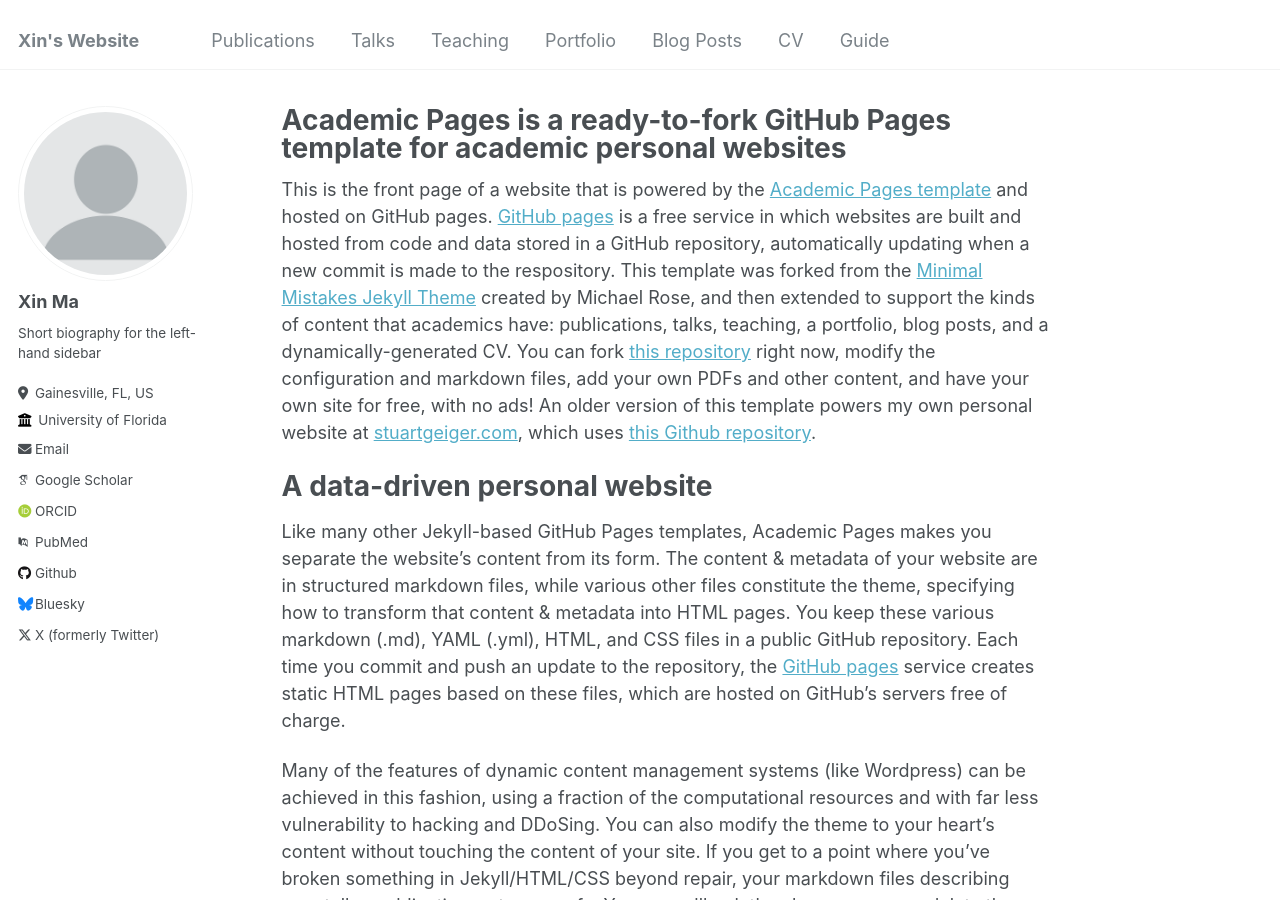
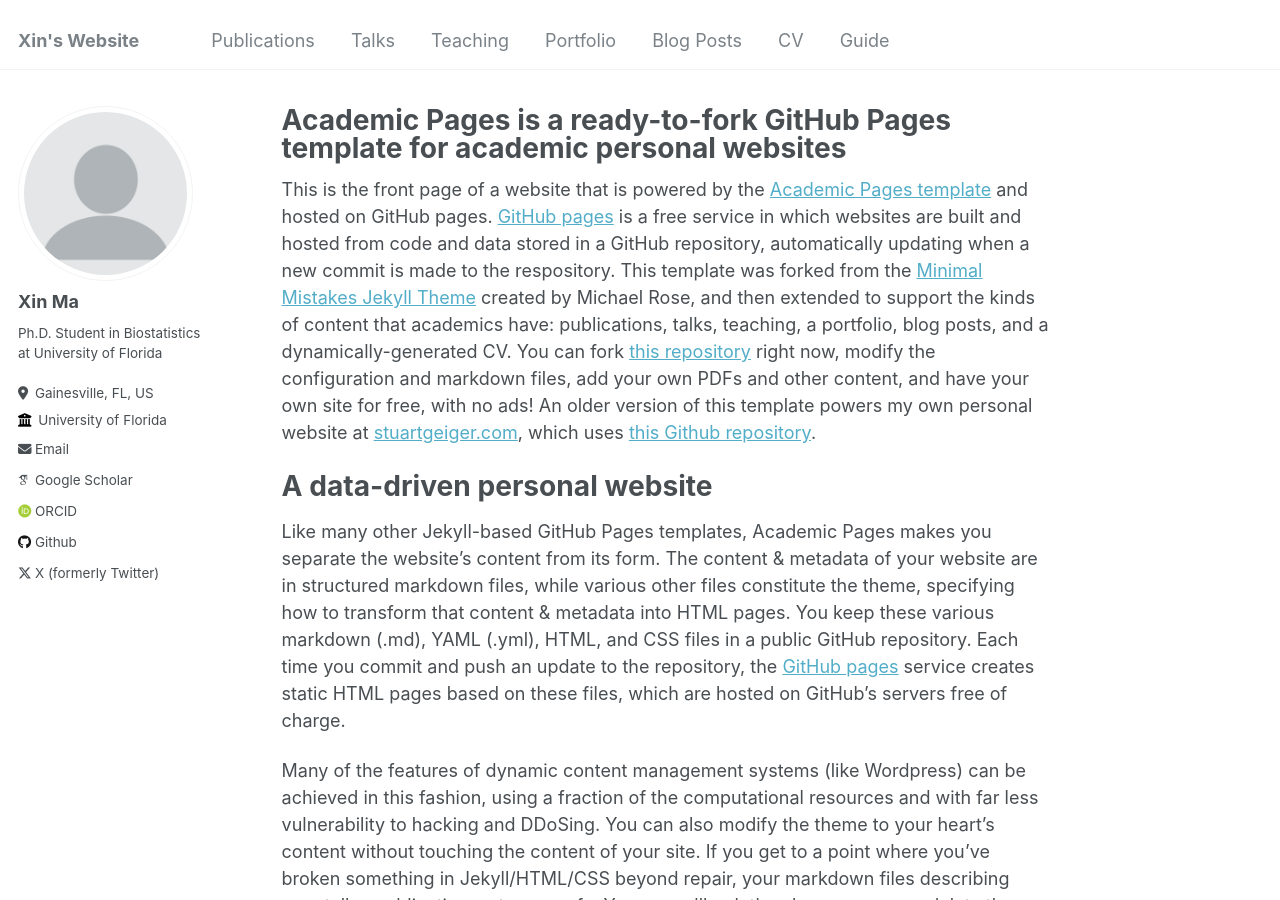
Before and after one commit to XinBiostats/xinbiostats.github.io, a Jekyll site: the page built from _pages/about.md, in a window 1280 px wide and 900 px high. Built offline with Jekyll 4.4.1, drawn with Linux system fonts in a browser that asks for light colours; some web fonts are replaced; part of the change alters nothing that is shown.

Commit message:
Update _config.yml

```diff
--- a/_config.yml
+++ b/_config.yml
@@ -24,7 +24,7 @@ author:
   avatar           : "profile.png"
   name             : "Xin Ma"
   pronouns         : # example: "he/his"
-  bio              : "Short biography for the left-hand sidebar"
+  bio              : "Ph.D. Student in Biostatistics at University of Florida"
   location         : "Gainesville, FL, US"
   employer         : "University of Florida"
   uri              : # URL
@@ -32,10 +32,10 @@ author:
 
   # Academic websites
   arxiv            : # URL - Update with the correct link to your profile
-  googlescholar    : "https://scholar.google.com/citations?user=PS_CX0AAAAAJ"
+  googlescholar    : "https://scholar.google.com/citations?user=modOWt0AAAAJ&hl=en"
   impactstory      : # URL
-  orcid            : "http://orcid.org/yourorcidurl"
-  pubmed           : "https://www.ncbi.nlm.nih.gov/pubmed/?term=john+snow"
+  orcid            : "https://orcid.org/0009-0009-3347-4257"
+  pubmed           : # URL
   researchgate     : # URL
 
   # Repositories and software development
@@ -47,7 +47,7 @@ author:
   stackoverflow    : # User number or user number and name (i.e., use "1" or "1/jeff-atwood")
 
   # Social media
-  bluesky          : "bsky.app" # Replace this with you Bluesky username
+  bluesky          : # Username
   facebook         : # Username
   flickr           : # Username
   foursquare       : # Username
@@ -64,7 +64,7 @@ author:
   steam            : # Username
   telegram         : # URL
   tumblr           : # Username
-  twitter          : 'https://x.com/xinma13'
+  twitter          : 'xinma13'
   vine             : # Username
   weibo            : # Username
   wikipedia        : # Username
```
